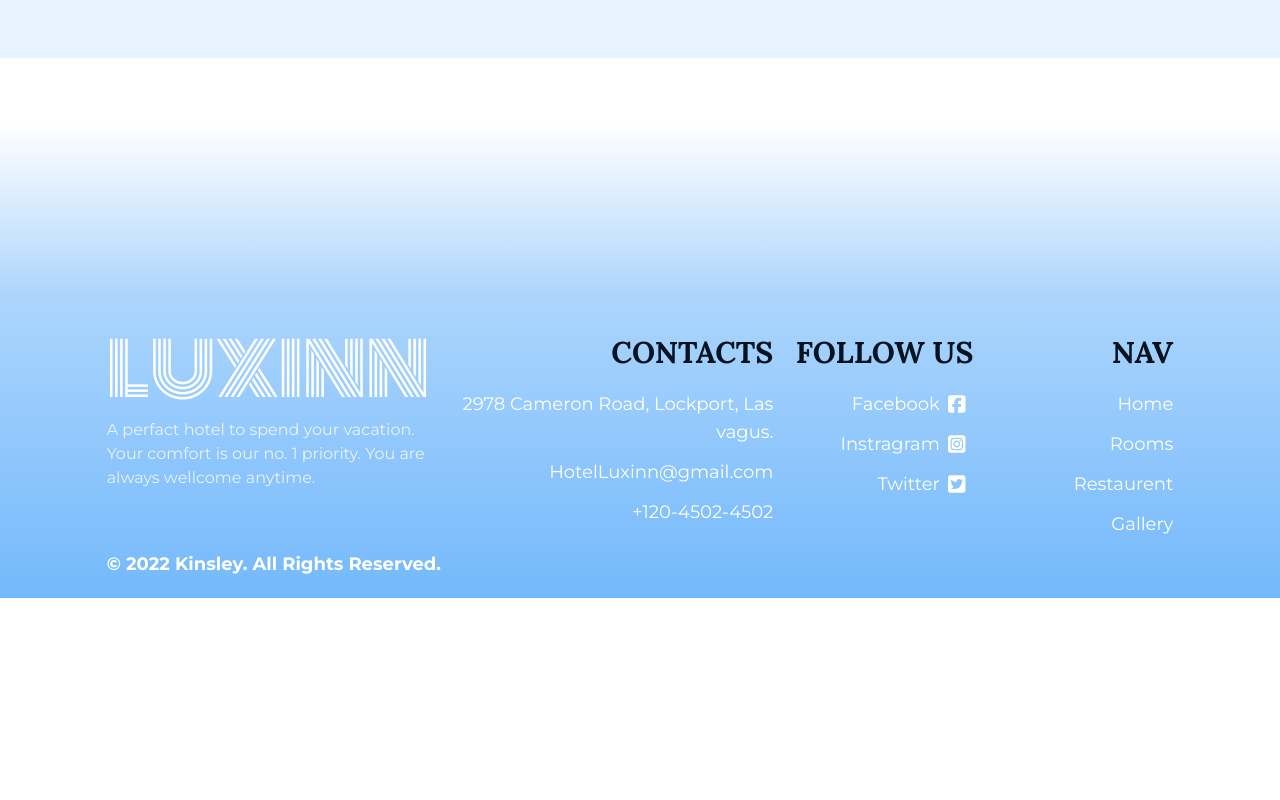
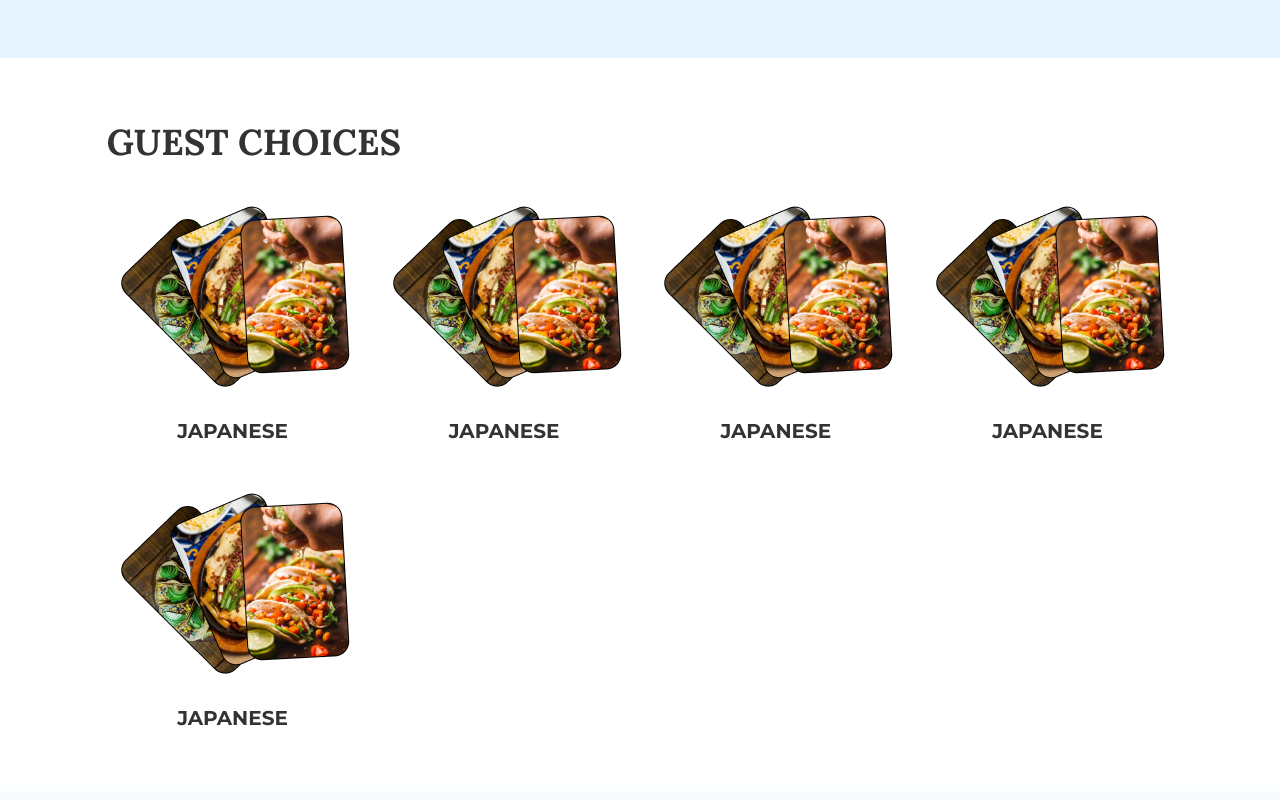
Before and after one commit to SDKishor/luxinn_hotel, a React (Create React App) app: page /restaurant in a window 1280 px wide. Shown: the part 2880-3680 px from the top of the page. Before the commit the page ends 3478 px from the top, so only its background shows below. Built offline with nearby package versions, Linux system fonts and the light colour scheme.

Commit message:
restaurant page done

```diff
--- /dev/null
+++ b/src/components/CusineCard.jsx
@@ -0,0 +1,12 @@
+import React from "react";
+
+export const CusineCard = ({ cusineImage, cusineName }) => {
+  return (
+    <div>
+      <img src={cusineImage} alt="" />
+      <h2 className="w-full text-center my-6 text-xl font-bold">
+        {cusineName}
+      </h2>
+    </div>
+  );
+};
--- a/src/components/ShowCaseCard.jsx
+++ b/src/components/ShowCaseCard.jsx
@@ -1,6 +1,6 @@
 import React from "react";
 
-export const ShowCaseCard = ({ alignRign = false }) => {
+export const ShowCaseCard = ({ alignRign = false, lastItem = false }) => {
   return (
     <div className="flex my-12 max-md:flex-col max-md:my-0">
       <div
@@ -15,10 +15,12 @@ export const ShowCaseCard = ({ alignRign = false }) => {
           We have a beautiful large pool for our guest to spand a relaxing
           moment.
         </p>
-        <div
-          className="w-[108px] h-[100px] vectorArrow bg_center_utility absolute bottom-[-15px] right-5  max-md:w-[54px] max-md:h-[54px] max-md:bottom-1 md:scale-x-[-1]
+        {!lastItem && (
+          <div
+            className="w-[108px] h-[100px] vectorArrow bg_center_utility absolute bottom-[-15px] right-5  max-md:w-[54px] max-md:h-[54px] max-md:bottom-1 md:scale-x-[-1]
         "
-        ></div>
+          ></div>
+        )}
       </div>
 
       <div className="w-2/4 flex items-center max-md:flex-col max-md:w-full">
@@ -37,7 +39,9 @@ export const ShowCaseCard = ({ alignRign = false }) => {
           moment.
         </p>
 
-        <div className="w-[108px] h-[100px] vectorArrow bg_center_utility absolute bottom-[-15px] left-5 max-md:w-[108px] max-md:h-[100px] max-md:bottom-0 max-md:right-10 max-md:left-auto max-md:opacity-30"></div>
+        {!lastItem && (
+          <div className="w-[108px] h-[100px] vectorArrow bg_center_utility absolute bottom-[-15px] left-5 max-md:w-[108px] max-md:h-[100px] max-md:bottom-0 max-md:right-10 max-md:left-auto max-md:opacity-30"></div>
+        )}
       </div>
     </div>
   );
--- a/src/pages/GalleryPage.jsx
+++ b/src/pages/GalleryPage.jsx
@@ -32,6 +32,8 @@ export const GalleryPage = () => {
           <ShowCaseCard />
           <ShowCaseCard alignRign={windowSize.innerWidth > 768 && true} />
           <ShowCaseCard />
+          <ShowCaseCard alignRign={windowSize.innerWidth > 768 && true} />
+          <ShowCaseCard lastItem={true} />
         </div>
       </section>
     </main>
--- a/src/pages/RestaurantPage.jsx
+++ b/src/pages/RestaurantPage.jsx
@@ -13,6 +13,8 @@ import Image10 from "../assets/Food 10.png";
 import { TodaySpacialCard } from "../components/TodaySpacialCard";
 
 import tdsImage from "../assets/TodaySpecial 2.png";
+import { CusineCard } from "../components/CusineCard";
+import cusineImage1 from "../assets/cusine 1.png";
 
 export const RestaurantPage = () => {
   const [foodHour, setFoodHour] = useState("breakfast");
@@ -209,6 +211,22 @@ export const RestaurantPage = () => {
           </div>
         </div>
       </section>
+
+      <section className="mt-16 flex justify-center">
+        <div className="w-10/12">
+          <h2 className="uppercase  font-[lora] mb-10  max-md:text-center max-md:font-bold max-md:text-xl text-4xl font-bold ">
+            Guest Choices
+          </h2>
+
+          <div className=" grid grid-cols-4 max-md:grid-cols-2 gap-5 place-items-center">
+            <CusineCard cusineImage={cusineImage1} cusineName="JAPANESE" />
+            <CusineCard cusineImage={cusineImage1} cusineName="JAPANESE" />
+            <CusineCard cusineImage={cusineImage1} cusineName="JAPANESE" />
+            <CusineCard cusineImage={cusineImage1} cusineName="JAPANESE" />
+            <CusineCard cusineImage={cusineImage1} cusineName="JAPANESE" />
+          </div>
+        </div>
+      </section>
     </main>
   );
 };
```
